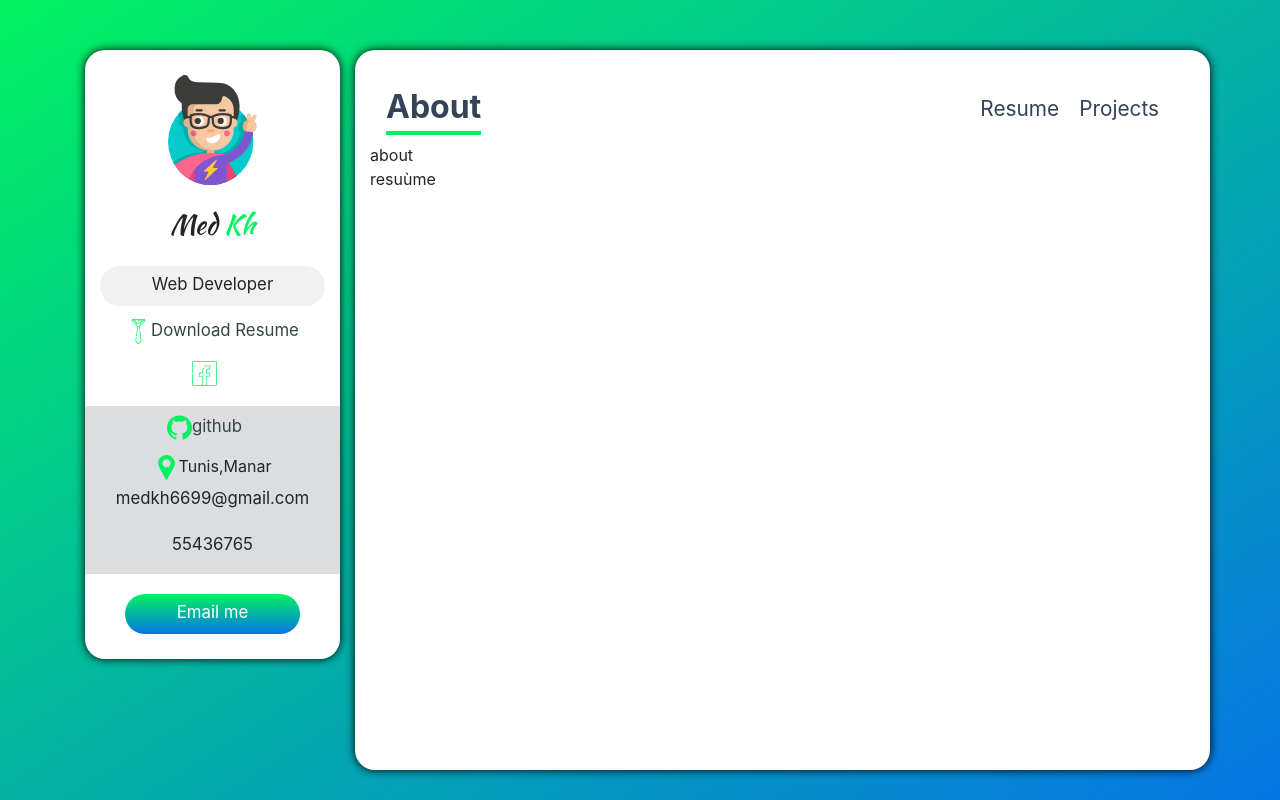
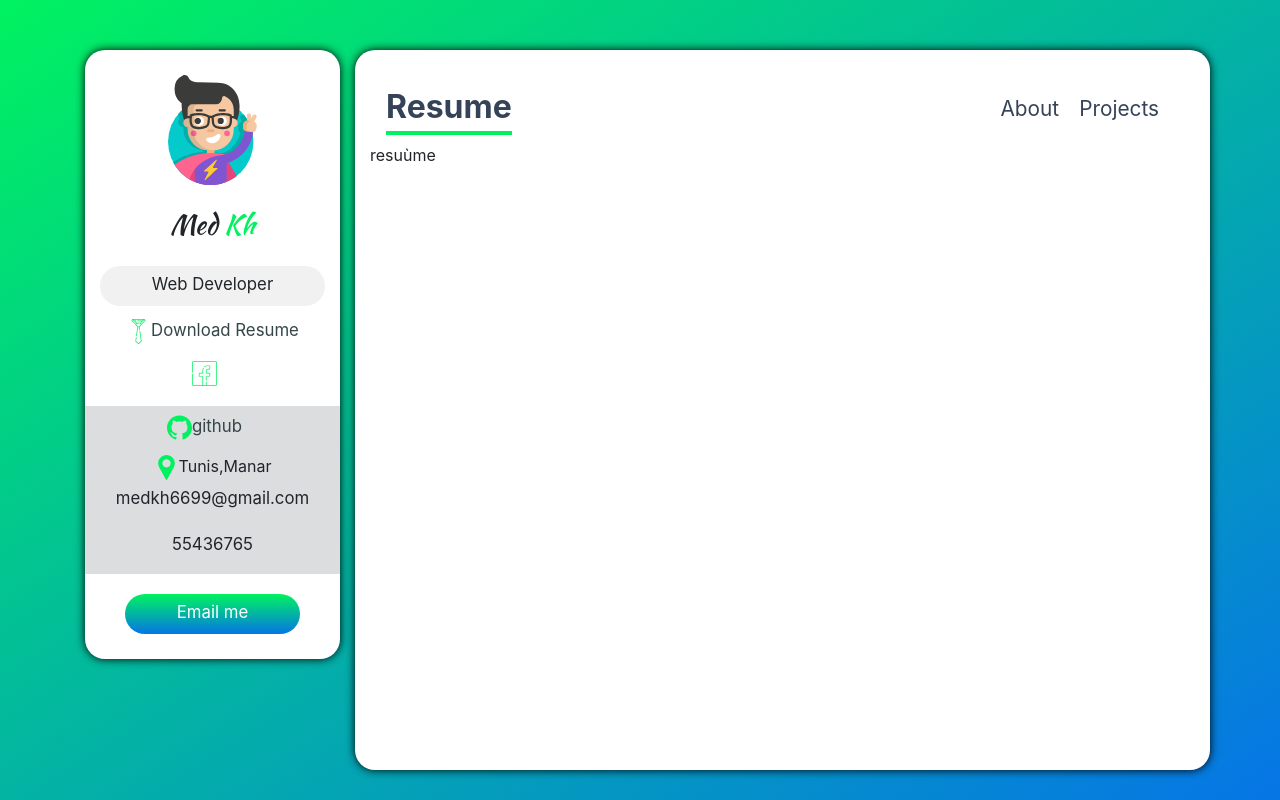
Before and after one commit to medxkh/dev-portfolio, a React (Create React App) app: page /resume in a window 1280 px wide. Built offline with nearby package versions, Linux system fonts and the light colour scheme.

Commit message:
fix active bug

```diff
--- a/src/App.js
+++ b/src/App.js
@@ -18,13 +18,13 @@ function App() {
             </div>
             <div className="col-lg-9 app_main_content">
               <Navbar />
-              <Route path="/">
+              <Route exact path="/">
                 <About />
               </Route>
               <Route path="/resume">
                 <Resume />
               </Route>
-              <Route path="/projects">
+              <Route path="/projects" component={Projects}>
                 <Projects />
               </Route>
             </div>
--- a/src/components/Navbar.js
+++ b/src/components/Navbar.js
@@ -1,8 +1,15 @@
-import React, { useState } from "react";
+import React, { useEffect, useState } from "react";
 import { Link } from "react-router-dom";
 
 function Navbar() {
-  const [active, setActive] = useState("About");
+  const [active, setActive] = useState("");
+  useEffect(() => {
+    let currentURL = window.location.href;
+    console.log(currentURL);
+    if (currentURL.endsWith("/")) setActive("About");
+    else if (currentURL.endsWith("/projects")) setActive("Projects");
+    else if (currentURL.endsWith("/resume")) setActive("Resume");
+  }, [active]);
   return (
     <div className="navbar">
       <div className="navbar__active">{active}</div>
```
Also changed, not shown: 1 other file (tests, documents, lock files or other folders).
